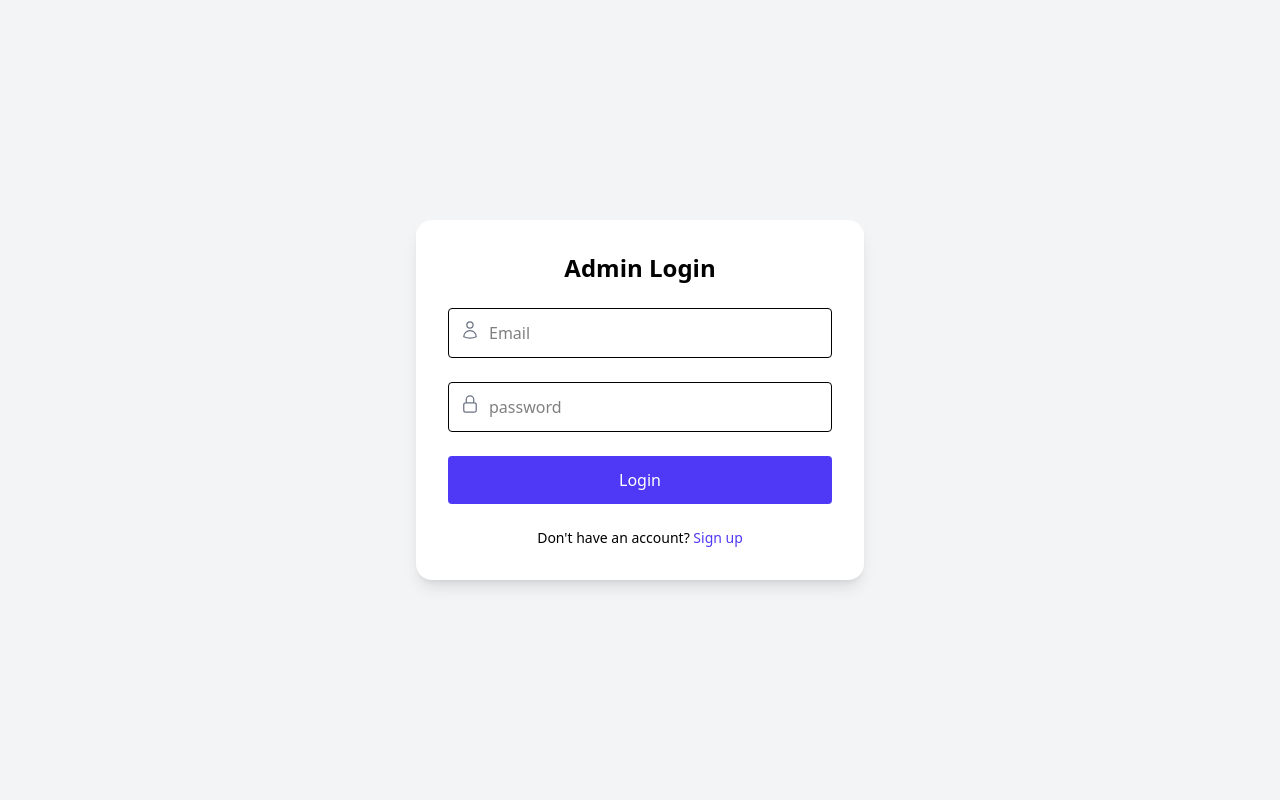
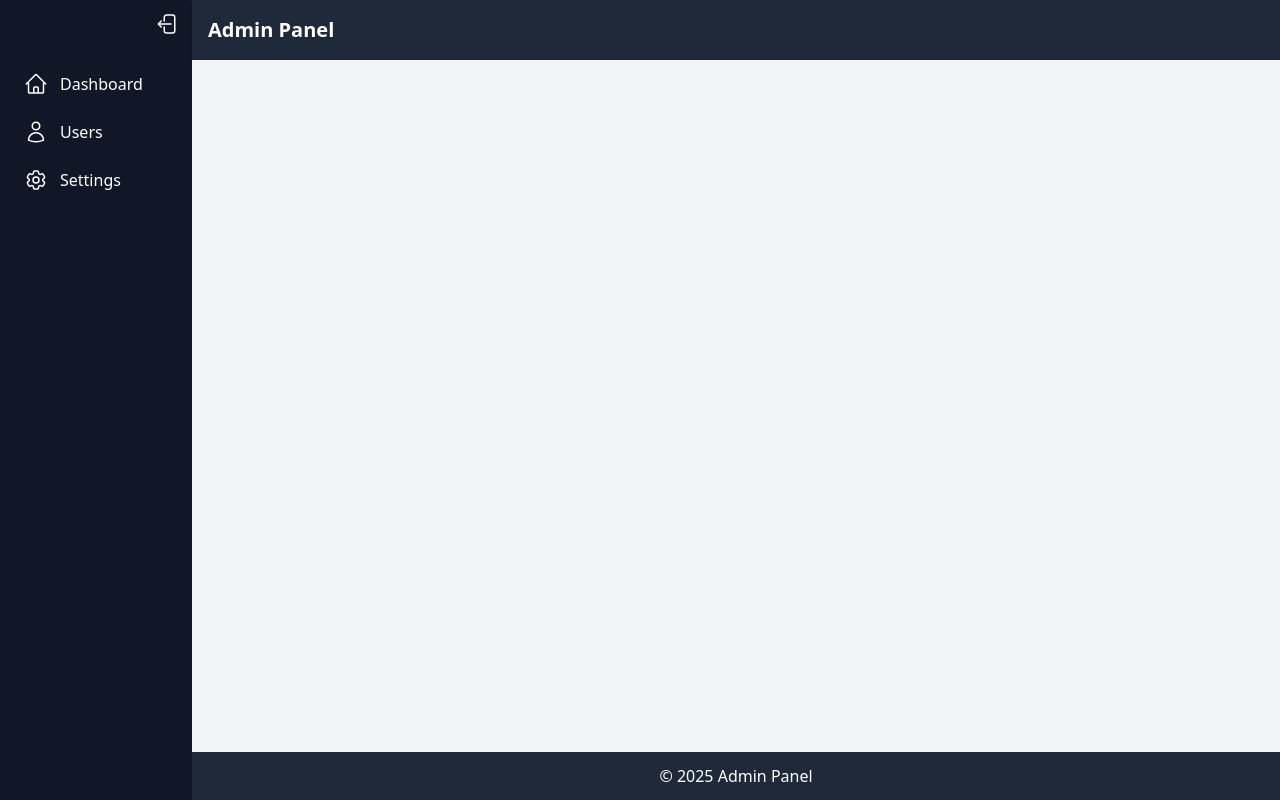
Before and after one commit to hilalsalarzi/Community, a React (Vite) app: page / in a window 1280 px wide. Built offline with nearby package versions, Linux system fonts and the light colour scheme; sample sign-in values are in the browser's storage.

Commit message:
redirect login users to dashboard

```diff
--- a/src/App.tsx
+++ b/src/App.tsx
@@ -1,5 +1,4 @@
 import { createBrowserRouter, RouterProvider } from "react-router-dom";
-import LoginForm from "./pages/Login";
 import Dashboard from "./pages/Dashboard";
 import Layout from "./components/layout/Layout";
 import Users from "./pages/Users";
@@ -7,15 +6,16 @@ import Settings from "./pages/Settings";
 import ProtectedRoute from "./components/customcomponents/ProtectedRoute";
 import NotFound from "./pages/NotFound";
 import OtpVerification from "./pages/OtpVerification";
+import LoginRedirect from "./components/customcomponents/LoginRedirect";
 
 const appRouter = createBrowserRouter([
   {
     path: "/",
-    element: <LoginForm />,
+    element: <LoginRedirect />,
   },
   {
     path: "/login",
-    element: <LoginForm />,
+    element: <LoginRedirect />,
   },
   {
            path: '/verify-otp',
--- /dev/null
+++ b/src/components/customcomponents/LoginRedirect.tsx
@@ -0,0 +1,9 @@
+import { isAuthenticated } from "../../hooks/auth";
+import { Navigate } from "react-router-dom";
+import Layout from "../layout/Layout";
+
+const LoginRedirect = () => {
+    return isAuthenticated() ? <Layout /> : <Navigate to="/login" replace/>
+  };
+
+  export default LoginRedirect;
```
Also changed, not shown: src/components/customcomponents/ProtectedRoute.tsx (line endings or trailing spaces).
